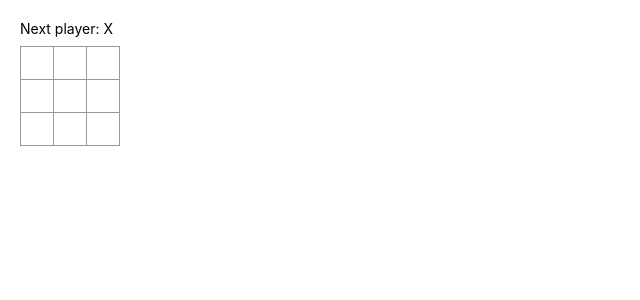
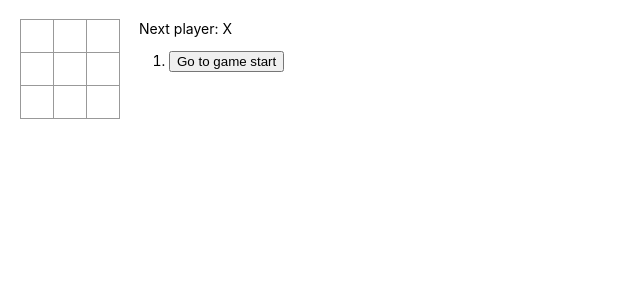
Before and after one commit to yoshikouki/react-tutorial, a React (Create React App) app: page / in a window 1280 px wide. Shown: the top 300 px of the page, without its empty margins (0-640 px from the left). Built offline with nearby package versions, Linux system fonts and the light colour scheme.

Commit message:
add/ 着手履歴機能の実装

```diff
--- a/src/index.js
+++ b/src/index.js
@@ -11,47 +11,18 @@
 }
 
 class Board extends React.Component {
-  constructor(props) {
-    super(props)
-    this.state = {
-      squares: Array(9).fill(null),
-      xIsNext: true,
-    };
-  }
-
-  handleClick(i) {
-    const squares = this.state.squares.slice();
-    if (calculateWinner(squares) || squares[i]) {
-      return;
-    }
-    squares[i] = this.state.xIsNext ? 'X' : 'O';
-    this.setState({
-      squares: squares,
-      xIsNext: !this.state.xIsNext,
-    });
-  }
-
   renderSquare(i) {
     return (
       <Square
-        value={this.state.squares[i]}
-        onClick={() => this.handleClick(i)}
+        value={this.props.squares[i]}
+        onClick={() => this.props.onClick(i)}
       />
     );
   }
 
   render() {
-    const winner = calculateWinner(this.state.squares);
-    let status;
-    if (winner) {
-      status = 'Winner: ' + winner;
-    } else {
-      status = 'Next player: ' + (this.state.xIsNext ? 'X' : 'O');
-    }
-
     return (
       <div>
-        <div className="status">{status}</div>
         <div className="board-row">
           {this.renderSquare(0)}
           {this.renderSquare(1)}
@@ -73,15 +44,76 @@
 }
 
 class Game extends React.Component {
+  constructor(props) {
+    super(props);
+    this.state = {
+      history: [{
+        squares: Array(9).fill(null),
+      }],
+      stepNumber: 0,
+      xIsNext: true,
+    };
+  }
+
+  handleClick(i) {
+    const history = this.state.history.slice(0, this.state.stepNumber + 1);
+    const current = history[history.length - 1];
+    const squares = current.squares.slice();
+
+    if (calculateWinner(squares) || squares[i]) {
+      return;
+    }
+    squares[i] = this.state.xIsNext ? 'X' : 'O';
+    this.setState({
+      history: history.concat([{
+        squares: squares,
+      }]),
+      stepNumber: history.length,
+      xIsNext: !this.state.xIsNext,
+    });
+  }
+
+  jumpTo(step) {
+    this.setState({
+      stepNumber: step,
+      xIsNext: (step % 2) === 0,
+    });
+  }
+
   render() {
+    const history = this.state.history;
+    const current = history[this.state.stepNumber];
+    const winner = calculateWinner(current.squares);
+
+    const moves = history.map((step,move) => {
+      const desc = move ?
+        'Go to move #' + move :
+        'Go to game start';
+      return (
+        <li key={move}>
+          <button onClick={() => this.jumpTo(move)}>{desc}</button>
+        </li>
+        );
+      });
+
+    let status;
+    if (winner) {
+      status = 'Winner: ' + winner;
+    } else {
+      status = 'Next player: ' + (this.state.xIsNext ? 'X' : 'O');
+    }
+
     return (
       <div className="game">
         <div className="game-board">
-          <Board />
+          <Board
+            squares={current.squares}
+            onClick={(i) => this.handleClick(i)}
+          />
         </div>
         <div className="game-info">
-          <div>{/* status */}</div>
-          <ol>{/* TODO */}</ol>
+          <div>{status}</div>
+          <ol>{moves}</ol>
         </div>
       </div>
     );
```
